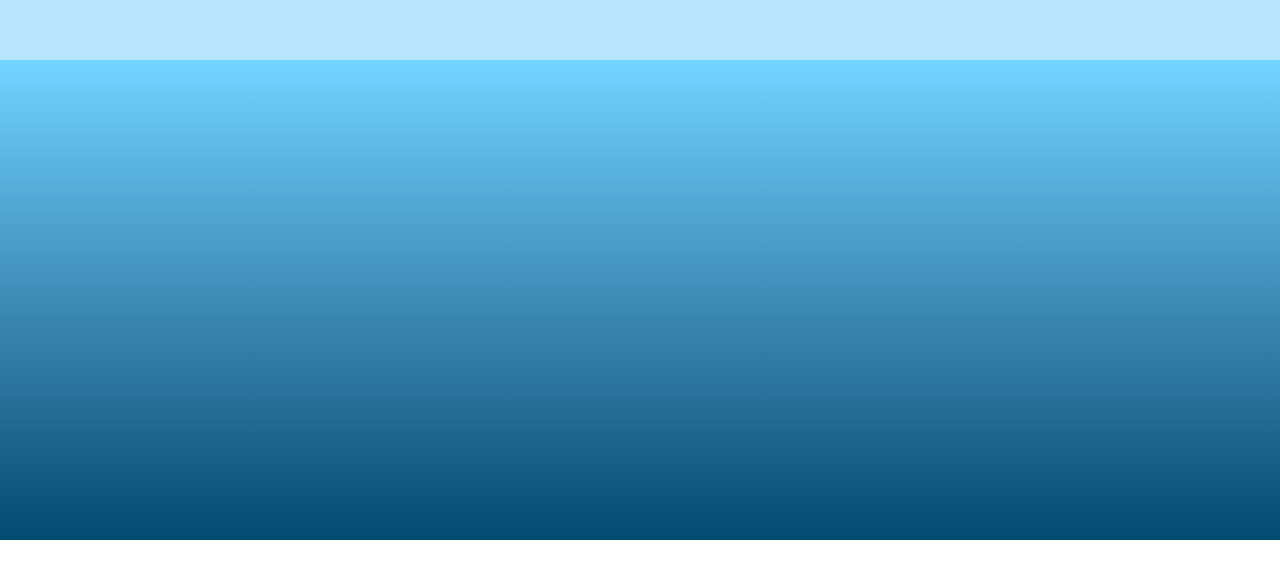
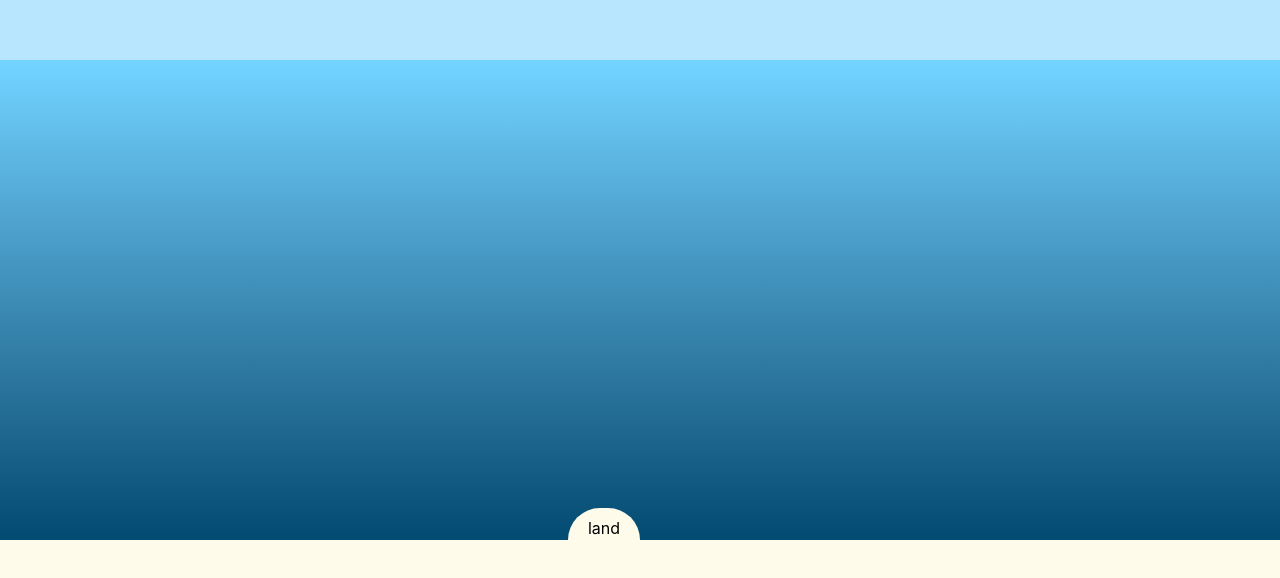
Before and after one commit to AwareErmine/HackMIT-2026, a React (Vite) app in the folder frontend/: page / in a window 1280 px wide. Shown: the part 260-838 px from the top of the page. Before the commit the page ends 800 px from the top, so only its background shows below. Built offline with nearby package versions, Linux system fonts and the light colour scheme.

Commit message:
begin drawer

```diff
--- a/frontend/src/sections/Land.tsx
+++ b/frontend/src/sections/Land.tsx
@@ -1,7 +1,25 @@
-type LandProps = {
-  className?: string;
-};
+import { useState } from "react";
 
-export default function Land({ className }: LandProps) {
-  return <div className={className}></div>;
+export default function Land() {
+  const [hidden, setHidden] = useState(true);
+
+  return (
+    <>
+      <button
+        onClick={() => setHidden(!hidden)}
+        className="absolute z-10 right-[50%] px-5 pt-2 rounded-t-full bg-amber-50 transition-all"
+        style={{
+          bottom: hidden ? "0" : "33%",
+        }}
+      >
+        land
+      </button>
+      <div
+        className="absolute z-1 bottom-0 w-screen h-[33%] transition-all bg-amber-50"
+        style={{
+          bottom: hidden ? "-33%" : "0",
+        }}
+      ></div>
+    </>
+  );
 }
```
